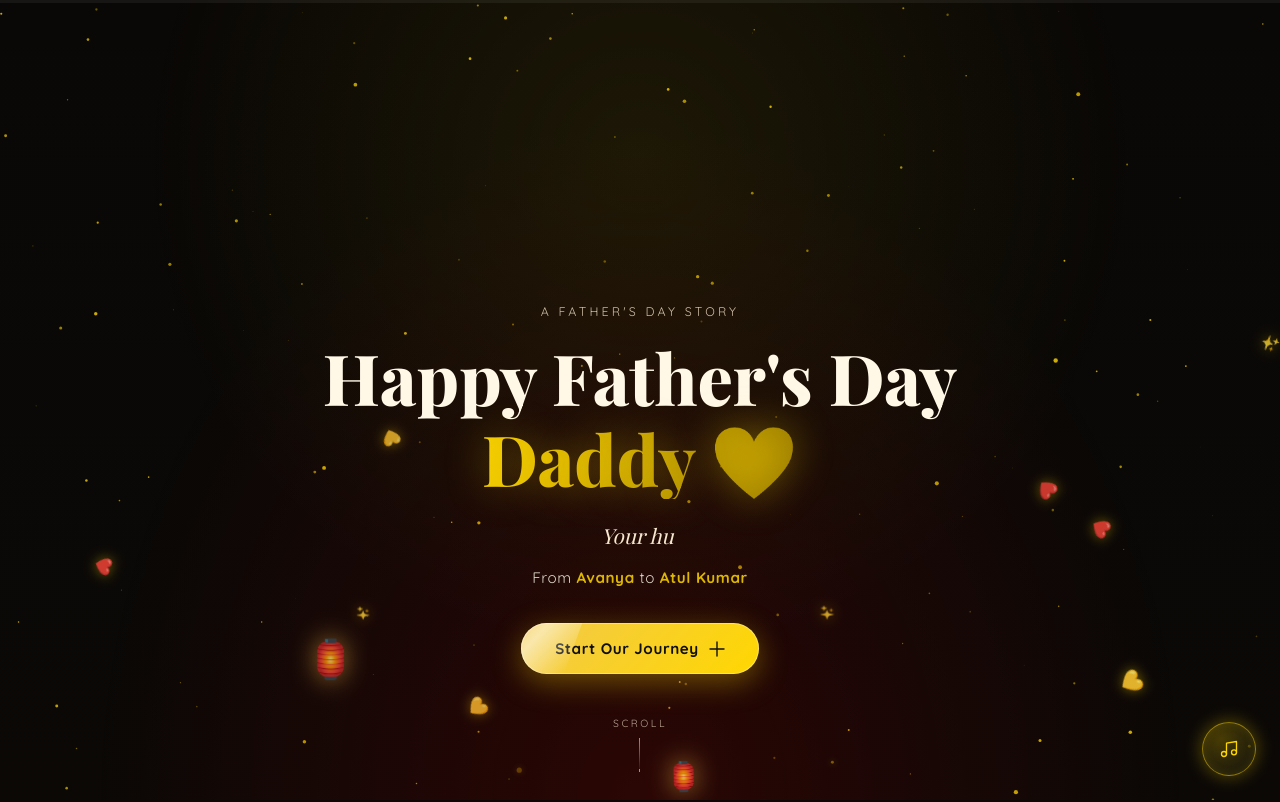
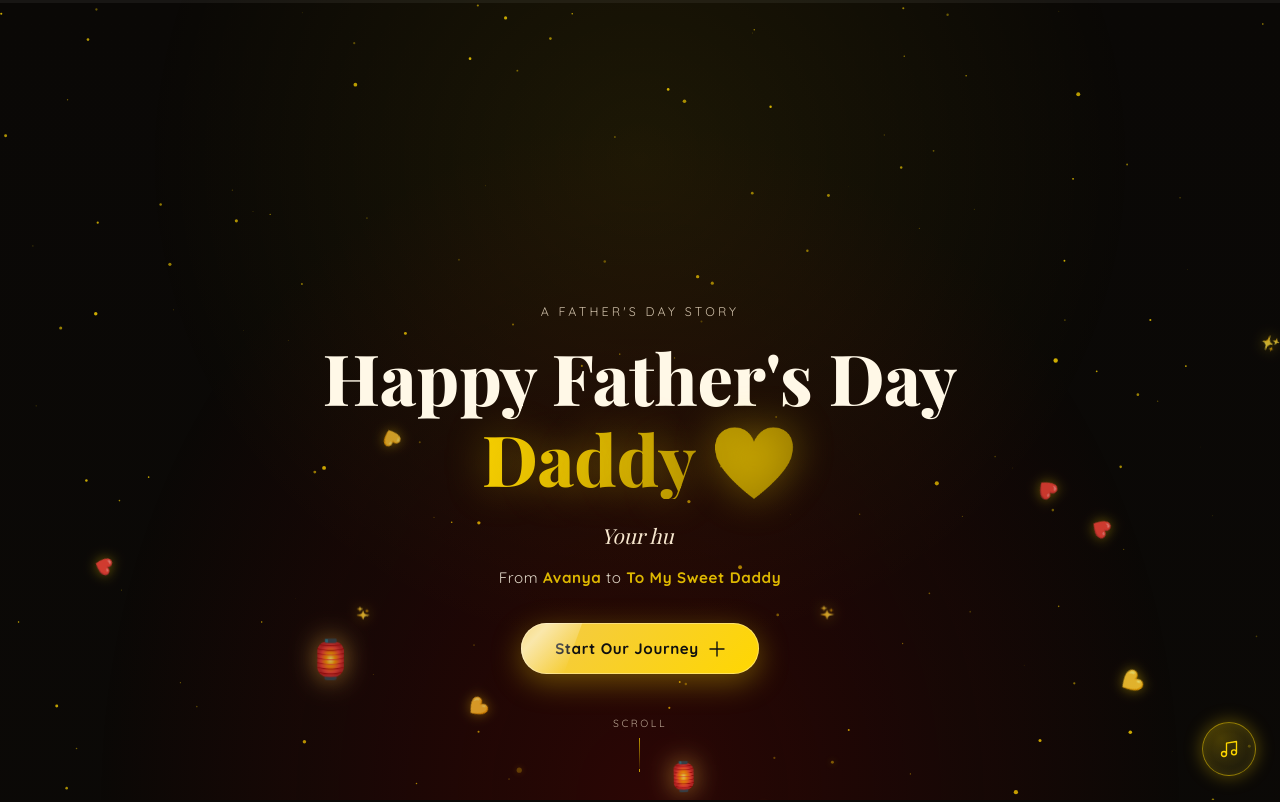
Before and after one commit to 211295avanyachoudhary-prog/HAPPYFATHERSDAY, a plain HTML site: page index.html in a window 1280 px wide. Shown: the top 802 px of the page. Drawn offline with nearby package versions, Linux system fonts and the light colour scheme; animation ran at ten frames a second; a web font is replaced by a local one.

Commit message:
Update index.html

```diff
--- a/index.html
+++ b/index.html
@@ -54,7 +54,7 @@
       <span class="line gold-shimmer">Daddy ❤️</span>
     </h1>
     <p class="hero-subtitle" id="typewriter"></p>
-    <p class="hero-byline">From <strong>Avanya</strong> to <strong>Atul Kumar</strong></p>
+    <p class="hero-byline">From <strong>Avanya</strong> to <strong>To My Sweet Daddy</strong></p>
 
     <button class="btn-primary" id="startJourneyBtn">
       <span>Start Our Journey</span>
```
